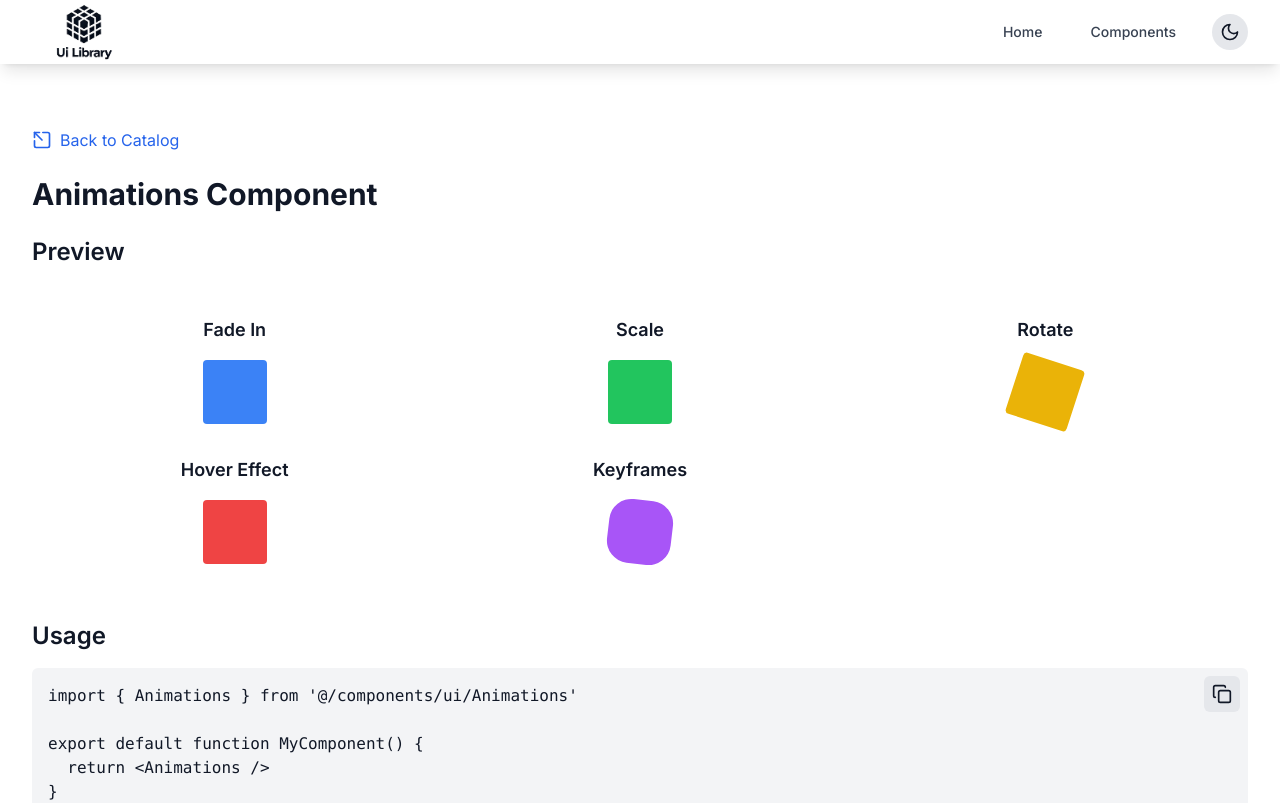
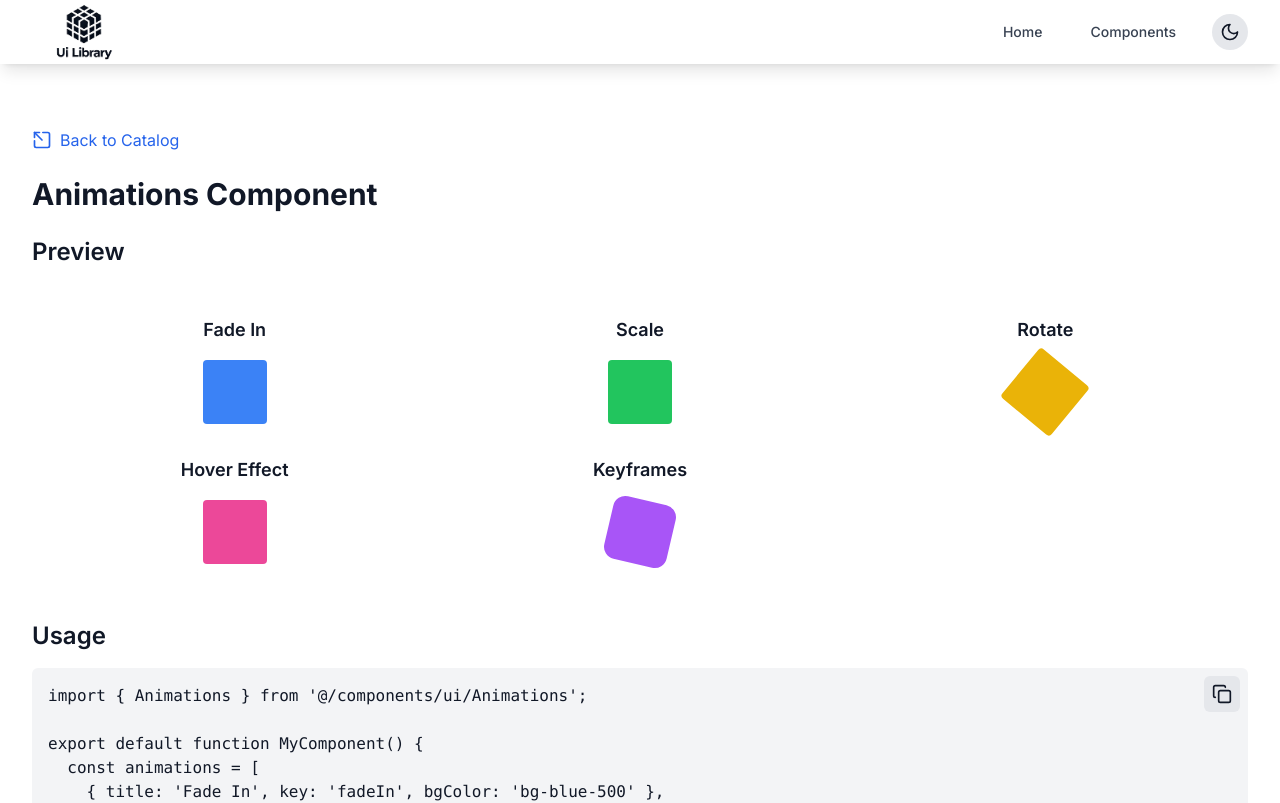
Before and after one commit to Florence-Martin/UI-Library, a Next.js app: page /catalog/animations in a window 1280 px wide. Shown: the top 803 px of the page. Built offline with nearby package versions, Linux system fonts and the light colour scheme.

Commit message:
refactore: code refactoring and improve Animation component documentation and usage examples

```diff
--- a/app/catalog/animated-hero/page.tsx
+++ b/app/catalog/animated-hero/page.tsx
@@ -173,11 +173,11 @@ export default AnimatedHero;
         <h2 className="text-2xl font-semibold mb-4">Preview</h2>
         <div className="border rounded-lg overflow-hidden max-h-[400px] overflow-y-auto">
           <AnimatedHero
-            title="Créer des expériences uniques"
-            subtitle="Découvrez nos nouvelles fonctionnalités"
-            description="Transformez vos idées en réalité grâce à notre plateforme innovante. Créez, innovez et repoussez les limites de votre imagination."
-            buttonText="Commencer"
-            onButtonClick={() => alert("Bouton cliqué !")}
+            title="Create Unique Experiences"
+            subtitle="Discover Our New Features"
+            description="Transform your ideas into reality with our innovative platform. Create, innovate, and push the boundaries of your imagination."
+            buttonText="Get Started"
+            onButtonClick={() => alert("Button clicked!")}
           />
         </div>
       </section>
--- a/app/catalog/animations/page.tsx
+++ b/app/catalog/animations/page.tsx
@@ -6,72 +6,96 @@ import { Button } from "@/components/ui/Button";
 import CodeBlock from "@/components/CodeBlock";
 import BackToCatalog from "@/components/BackToCatalog";
 
-const animationsComponentCode = `
-'use client'
+export default function AnimationsPage() {
+  const [showComponentCode, setShowComponentCode] = useState(false);
 
-import React from 'react'
-import { motion } from 'framer-motion'
+  const animationsComponentCode = `
+'use client';
 
-export function Animations() {
+import React, { useMemo } from 'react';
+import { motion, MotionProps } from 'framer-motion';
+import clsx from 'clsx';
+
+interface AnimationVariant {
+  initial?: MotionProps['initial'];
+  animate?: MotionProps['animate'];
+  whileHover?: MotionProps['whileHover'];
+  whileTap?: MotionProps['whileTap'];
+  transition?: MotionProps['transition'];
+}
+
+const animationVariants: Record<string, AnimationVariant> = {
+  fadeIn: {
+    initial: { opacity: 0 },
+    animate: { opacity: 1 },
+    transition: { duration: 1 },
+  },
+  scale: {
+    initial: { scale: 0 },
+    animate: { scale: 1 },
+    transition: { type: 'spring', stiffness: 260, damping: 20 },
+  },
+  rotate: {
+    animate: { rotate: 360 },
+    transition: { duration: 2, repeat: Infinity, ease: 'linear' },
+  },
+  hoverEffect: {
+    whileHover: { scale: 1.1 },
+    whileTap: { scale: 0.9 },
+  },
+  keyframes: {
+    animate: {
+      scale: [1, 2, 2, 1, 1],
+      rotate: [0, 0, 270, 270, 0],
+      borderRadius: ['0%', '0%', '50%', '50%', '0%'],
+    },
+    transition: { duration: 2, repeat: Infinity },
+  },
+};
+
+interface AnimationItemProps {
+  title: string;
+  variantKey: string;
+  bgColor: string;
+}
+
+const AnimationItem: React.FC<AnimationItemProps> = ({ title, variantKey, bgColor }) => {
+  const variant = animationVariants[variantKey];
   return (
-    className="grid grid-cols-1 sm:grid-cols-2 lg:grid-cols-3 gap-8">
-      <div>
-        <h3 className="text-lg font-semibold mb-2">Fade In</h3>
-        <motion.div
-          initial={{ opacity: 0 }}
-          animate={{ opacity: 1 }}
-          transition={{ duration: 1 }}
-          className="w-16 h-16 bg-blue-500 rounded"
+    <div className="flex flex-col items-center">
+      <h3 className="text-lg font-semibold mb-4 text-center">{title}</h3>
+      <motion.div className={clsx("w-16 h-16 rounded", bgColor)} {...variant} />
+    </div>
+  );
+};
+
+interface AnimationsProps {
+  animations: Array<{ title: string; key: string; bgColor: string }>;
+}
+
+export function Animations({ animations }: AnimationsProps) {
+  return (
+    <div className="grid grid-cols-1 sm:grid-cols-2 lg:grid-cols-3 gap-8 justify-items-center px-4 py-8">
+      {animations.map((animation) => (
+        <AnimationItem
+          key={animation.key}
+          title={animation.title}
+          variantKey={animation.key}
+          bgColor={animation.bgColor}
         />
-      </div>
-
-      <div>
-        <h3 className="text-lg font-semibold mb-2">Scale</h3>
-        <motion.div
-          initial={{ scale: 0 }}
-          animate={{ scale: 1 }}
-          transition={{ type: "spring", stiffness: 260, damping: 20 }}
-          className="w-16 h-16 bg-green-500 rounded"
-        />
-      </div>
-
-      <div>
-        <h3 className="text-lg font-semibold mb-2">Rotate</h3>
-        <motion.div
-          animate={{ rotate: 360 }}
-          transition={{ duration: 2, repeat: Infinity, ease: "linear" }}
-          className="w-16 h-16 bg-yellow-500 rounded"
-        />
-      </div>
-
-      <div>
-        <h3 className="text-lg font-semibold mb-2">Hover Effect</h3>
-        <motion.div
-          whileHover={{ scale: 1.1 }}
-          whileTap={{ scale: 0.9 }}
-          className="w-16 h-16 bg-red-500 rounded cursor-pointer"
-        />
-      </div>
-
-      <div>
-        <h3 className="text-lg font-semibold mb-2">Keyframes</h3>
-        <motion.div
-          animate={{
-            scale: [1, 2, 2, 1, 1],
-            rotate: [0, 0, 270, 270, 0],
-            borderRadius: ["0%", "0%", "50%", "50%", "0%"],
-          }}
-          transition={{ duration: 2, repeat: Infinity }}
-          className="w-16 h-16 bg-purple-500"
-        />
-      </div>
+      ))}
     </div>
-  )
+  );
 }
 `;
 
-export default function AnimationsPage() {
-  const [showComponentCode, setShowComponentCode] = useState(false);
+  const exampleAnimations = [
+    { title: "Fade In", key: "fadeIn", bgColor: "bg-blue-500" },
+    { title: "Scale", key: "scale", bgColor: "bg-green-500" },
+    { title: "Rotate", key: "rotate", bgColor: "bg-yellow-500" },
+    { title: "Hover Effect", key: "hoverEffect", bgColor: "bg-pink-500" },
+    { title: "Keyframes", key: "keyframes", bgColor: "bg-purple-500" },
+  ];
 
   return (
     <div className="container mx-auto px-4 py-8 space-y-6">
@@ -80,16 +104,24 @@ export default function AnimationsPage() {
 
       <section>
         <h2 className="text-2xl font-semibold mb-4">Preview</h2>
-        <Animations />
+        <Animations animations={exampleAnimations} />
       </section>
 
       <section>
         <h2 className="text-2xl font-semibold mb-4">Usage</h2>
         <CodeBlock
-          code={`import { Animations } from '@/components/ui/Animations'
+          code={`import { Animations } from '@/components/ui/Animations';
 
 export default function MyComponent() {
-  return <Animations />
+  const animations = [
+    { title: 'Fade In', key: 'fadeIn', bgColor: 'bg-blue-500' },
+    { title: 'Scale', key: 'scale', bgColor: 'bg-green-500' },
+    { title: 'Rotate', key: 'rotate', bgColor: 'bg-yellow-500' },
+    { title: 'Hover Effect', key: 'hoverEffect', bgColor: 'bg-pink-500' },
+    { title: 'Keyframes', key: 'keyframes', bgColor: 'bg-purple-500' },
+  ];
+
+  return <Animations animations={animations} />;
 }`}
           language="tsx"
         />
--- a/components/ui/Animations.tsx
+++ b/components/ui/Animations.tsx
@@ -1,65 +1,81 @@
 "use client";
 
 import React from "react";
-import { motion } from "framer-motion";
+import { motion, MotionProps } from "framer-motion";
+import clsx from "clsx";
 
-export function Animations() {
+interface AnimationVariant {
+  initial?: MotionProps["initial"];
+  animate?: MotionProps["animate"];
+  whileHover?: MotionProps["whileHover"];
+  whileTap?: MotionProps["whileTap"];
+  transition?: MotionProps["transition"];
+}
+
+const animationVariants: Record<string, AnimationVariant> = {
+  fadeIn: {
+    initial: { opacity: 0 },
+    animate: { opacity: 1 },
+    transition: { duration: 1 },
+  },
+  scale: {
+    initial: { scale: 0 },
+    animate: { scale: 1 },
+    transition: { type: "spring", stiffness: 260, damping: 20 },
+  },
+  rotate: {
+    animate: { rotate: 360 },
+    transition: { duration: 2, repeat: Infinity, ease: "linear" },
+  },
+  hoverEffect: {
+    whileHover: { scale: 1.1 },
+    whileTap: { scale: 0.9 },
+  },
+  keyframes: {
+    animate: {
+      scale: [1, 2, 2, 1, 1],
+      rotate: [0, 0, 270, 270, 0],
+      borderRadius: ["0%", "0%", "50%", "50%", "0%"],
+    },
+    transition: { duration: 2, repeat: Infinity },
+  },
+};
+
+interface AnimationItemProps {
+  title: string;
+  variantKey: string;
+  bgColor: string;
+}
+
+const AnimationItem: React.FC<AnimationItemProps> = ({
+  title,
+  variantKey,
+  bgColor,
+}) => {
+  const variant = animationVariants[variantKey];
+  return (
+    <div className="flex flex-col items-center">
+      <h3 className="text-lg font-semibold mb-4 text-center">{title}</h3>
+      <motion.div className={clsx("w-16 h-16 rounded", bgColor)} {...variant} />
+    </div>
+  );
+};
+
+interface AnimationsProps {
+  animations: Array<{ title: string; key: string; bgColor: string }>;
+}
+
+export function Animations({ animations }: AnimationsProps) {
   return (
     <div className="grid grid-cols-1 sm:grid-cols-2 lg:grid-cols-3 gap-8 justify-items-center px-4 py-8">
-      <div className="flex flex-col items-center">
-        <h3 className="text-lg font-semibold mb-4 text-center">Fade In</h3>
-        <motion.div
-          initial={{ opacity: 0 }}
-          animate={{ opacity: 1 }}
-          transition={{ duration: 1 }}
-          className="w-16 h-16 bg-blue-500 rounded"
+      {animations.map((animation) => (
+        <AnimationItem
+          key={animation.key}
+          title={animation.title}
+          variantKey={animation.key}
+          bgColor={animation.bgColor}
         />
-      </div>
-
-      <div className="flex flex-col items-center">
-        <h3 className="text-lg font-semibold mb-4 text-center">Scale</h3>
-        <motion.div
-          initial={{ scale: 0 }}
-          animate={{ scale: 1 }}
-          transition={{ type: "spring", stiffness: 260, damping: 20 }}
-          className="w-16 h-16 bg-green-500 rounded"
-        />
-      </div>
-
-      <div className="flex flex-col items-center">
-        <h3 className="text-lg font-semibold mb-4 text-center">Rotate</h3>
-        <motion.div
-          animate={{ rotate: 360 }}
-          transition={{
-            duration: 2,
-            repeat: Number.POSITIVE_INFINITY,
-            ease: "linear",
-          }}
-          className="w-16 h-16 bg-yellow-500 rounded"
-        />
-      </div>
-
-      <div className="flex flex-col items-center">
-        <h3 className="text-lg font-semibold mb-4 text-center">Hover Effect</h3>
-        <motion.div
-          whileHover={{ scale: 1.1 }}
-          whileTap={{ scale: 0.9 }}
-          className="w-16 h-16 bg-red-500 rounded cursor-pointer"
-        />
-      </div>
-
-      <div className="flex flex-col items-center">
-        <h3 className="text-lg font-semibold mb-4 text-center">Keyframes</h3>
-        <motion.div
-          animate={{
-            scale: [1, 2, 2, 1, 1],
-            rotate: [0, 0, 270, 270, 0],
-            borderRadius: ["0%", "0%", "50%", "50%", "0%"],
-          }}
-          transition={{ duration: 2, repeat: Number.POSITIVE_INFINITY }}
-          className="w-16 h-16 bg-purple-500"
-        />
-      </div>
+      ))}
     </div>
   );
 }
```
